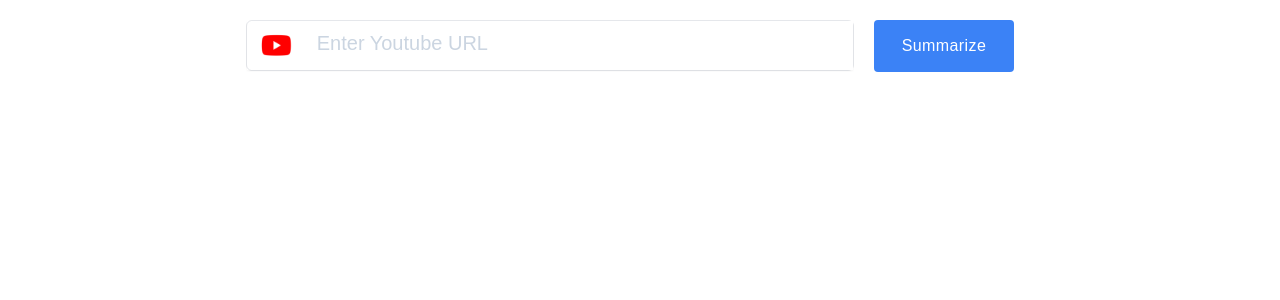
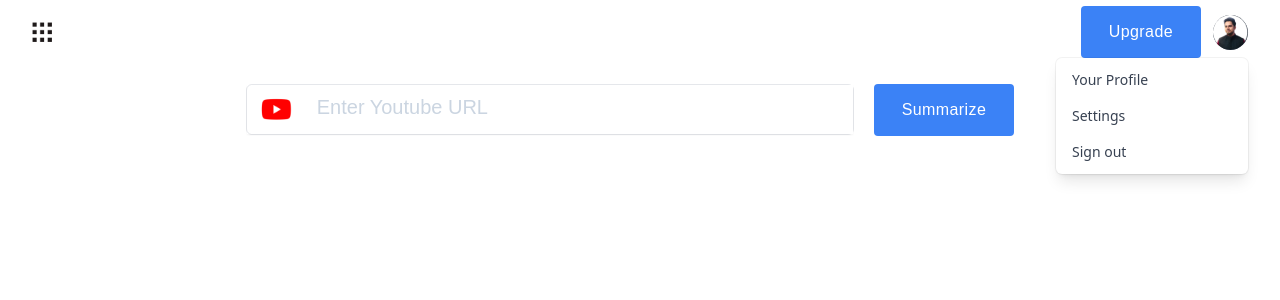
Before and after one commit to zaidakhterr/app-tammy-ai, a Next.js app: page / in a window 1280 px wide. Shown: the top 300 px of the page. Built offline with nearby package versions, Linux system fonts and the light colour scheme.

Commit message:
define layouts in _app.js

```diff
--- a/pages/_app.js
+++ b/pages/_app.js
@@ -1,5 +1,6 @@
+import Head from "next/head";
+import { Header } from "@/components/Header";
 import "@/styles/globals.css";
-import Head from "next/head";
 
 function MyApp({ Component, pageProps }) {
   return (
@@ -12,6 +13,7 @@ function MyApp({ Component, pageProps }) {
         />
         <link rel="icon" href="/favicon.ico" />
       </Head>
+      <Header />
       <Component {...pageProps} />
     </>
   );
```
